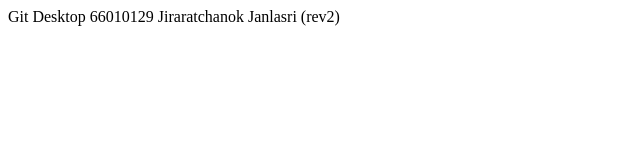
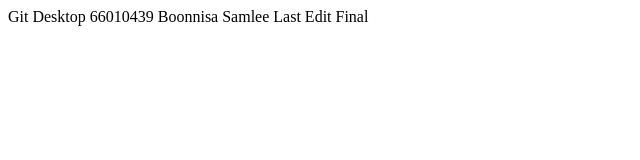
Before and after one commit to satfey/git101, a plain HTML site: page index.html in a window 1280 px wide. Shown: the full height of the page, 0-640 px from the left. Drawn offline with Linux system fonts and the light colour scheme.

Commit message:
Update index.html

```diff
--- a/index.html
+++ b/index.html
@@ -6,6 +6,6 @@
     <title>Document</title>
 </head>
 <body>
-    Git Desktop 66010129 Jiraratchanok Janlasri (rev2)
+    Git Desktop 66010439 Boonnisa Samlee Last Edit Final
 </body>
 </html>
```
